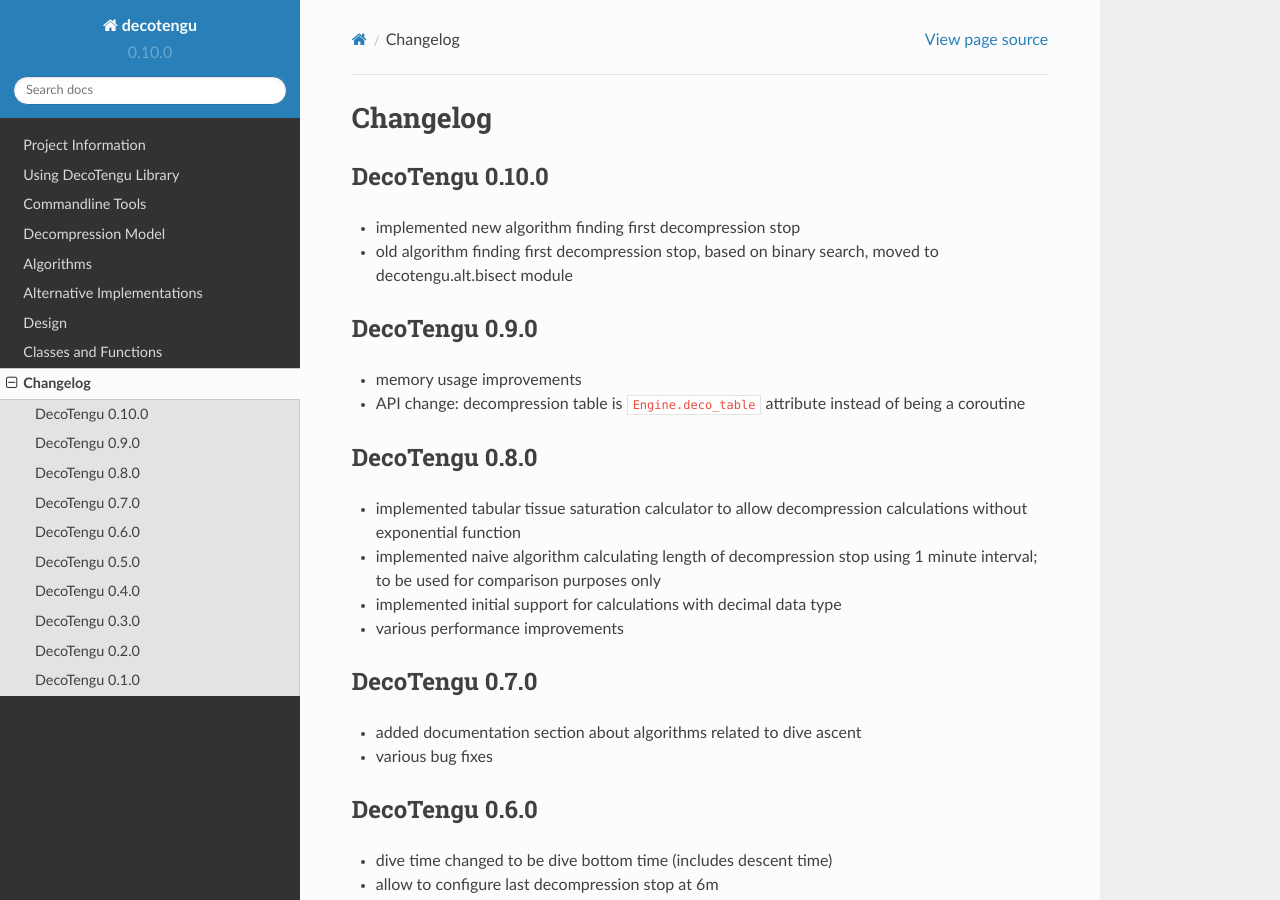
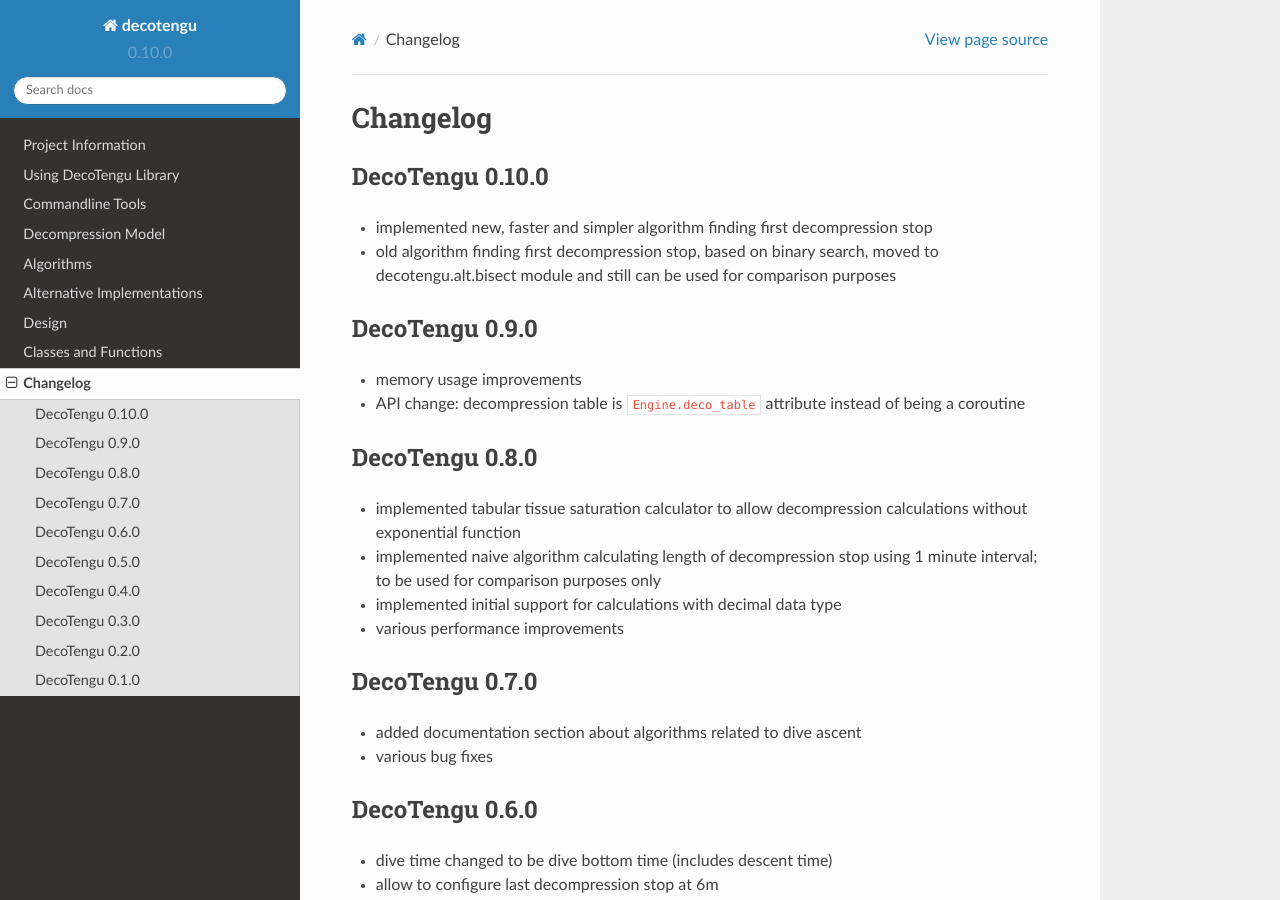
Before and after one commit to gully/decotengu, a Sphinx documentation site: the page built from doc/changelog.rst, in a window 1280 px wide and 900 px high. Built offline with Sphinx 7.4.7 and the Read the Docs theme 2.0.0, drawn with Linux system fonts in a browser that asks for light colours.

Commit message:
- ver. 0.10.0 changelog update

```diff
--- a/doc/changelog.rst
+++ b/doc/changelog.rst
@@ -2,9 +2,11 @@ Changelog
 =========
 DecoTengu 0.10.0
 ----------------
-- implemented new algorithm finding first decompression stop
+- implemented new, faster and simpler algorithm finding first decompression
+  stop
 - old algorithm finding first decompression stop, based on binary search,
-  moved to decotengu.alt.bisect module
+  moved to decotengu.alt.bisect module and still can be used for comparison
+  purposes
 
 DecoTengu 0.9.0
 ---------------
```
